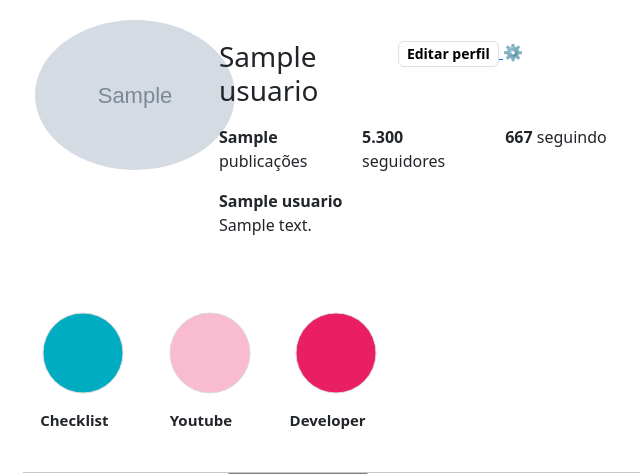
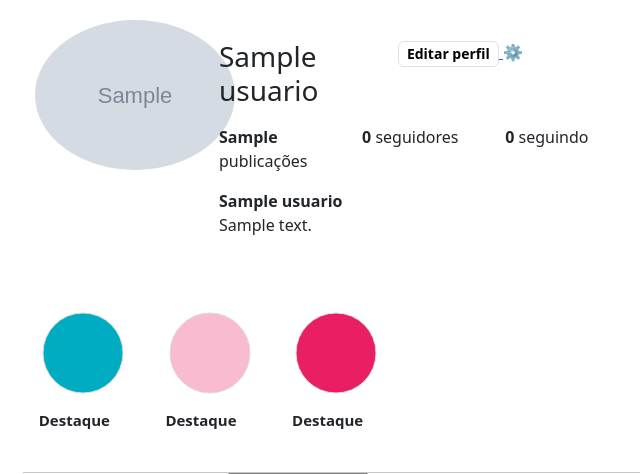
Before and after one commit to kaykyextr3me/Instafake, a Flask app: template templates/perfil_page.html in a window 1280 px wide. Shown: the part 63-537 px from the top of the page, without its empty margins (249-889 px from the left). Run offline with Flask 3, Linux system fonts and the light colour scheme; the template is opened without the code that fills it: most values are stand-ins (such as "Sample title", 1, 10 or a date in 2020); grey boxes marked "Sample" are stand-in pictures; some libraries are stand-ins or nearby versions.

Commit message:
alteracao no visual do overflow no scroll da página principal; valores de seguidores dos perfils principal e de outros usuarios

```diff
--- a/static/css/style.css
+++ b/static/css/style.css
@@ -12,6 +12,7 @@ body {
     margin: 3px;
     flex: 1 1 100vw;
     background-color: #fafafa !important;
+    overflow: hidden;
 
 }
 
@@ -22,6 +23,7 @@ aside
     background-color: #fafafa !important;
     display: flex;
     margin: 3px;
+
 }
 
 
@@ -144,6 +146,8 @@ main {
 }
 
 
+
+
 aside {
     flex: 1 1 200px;
 
@@ -186,6 +190,7 @@ main section{
     height: 2500px;
     margin: auto;
     background: #fafafa;
+
 }
 
 @media screen and (max-width: 1340px){
--- a/templates/index.html
+++ b/templates/index.html
@@ -20,7 +20,7 @@
 
         <nav class="navbar navbar-light nav-top">
             <div class="container-fluid nav-container">
-                <a class="navbar-brand" href="/" target="_blank"><img src="static/imagens/logo_teste.png" style=" max-width:130px;
+                <a class="navbar-brand" href="/"><img src="static/imagens/logo_teste.png" style=" max-width:130px;
                   max-height:80px"></a>
                 <form class="d-flex">
                     <input class="form-control me-2" type="search" placeholder="Pesquisar" aria-label="Search">
--- a/templates/perfil_page.html
+++ b/templates/perfil_page.html
@@ -68,10 +68,10 @@
                     <p class="profile-datas"><strong>{{usuario['qtd_publicacoes']}}</strong> publicações</p>
                   </div>
                   <div class="col-4">
-                    <p class="profile-datas"><strong>5.300</strong> seguidores</p>
+                    <p class="profile-datas"><strong>0</strong> seguidores</p>
                   </div>
                   <div class="col-4">
-                    <p class="profile-datas"><strong>667</strong> seguindo</p>
+                    <p class="profile-datas"><strong>0</strong> seguindo</p>
                   </div>
                 </div>
                 <div class="row">
@@ -99,9 +99,9 @@
           </div>
           <div style="padding-bottom: 40px;">
             <div class="row">
-              <div class="col-2 stories"> Checklist</div>
-              <div class="col-2 stories"> Youtube</div>
-              <div class="col-2 stories"> Developer</div>
+              <div class="col-2 stories"> Destaque</div>
+              <div class="col-2 stories"> Destaque</div>
+              <div class="col-2 stories"> Destaque</div>
             </div>
           </div>
 
```
Also changed, not shown: templates/outrousuario.html (+5 -5 lines), static/dadosuser/POSTS_305/POST_zoro@gmail.com_.imagem_2023-04-14_183313071.png (added).
